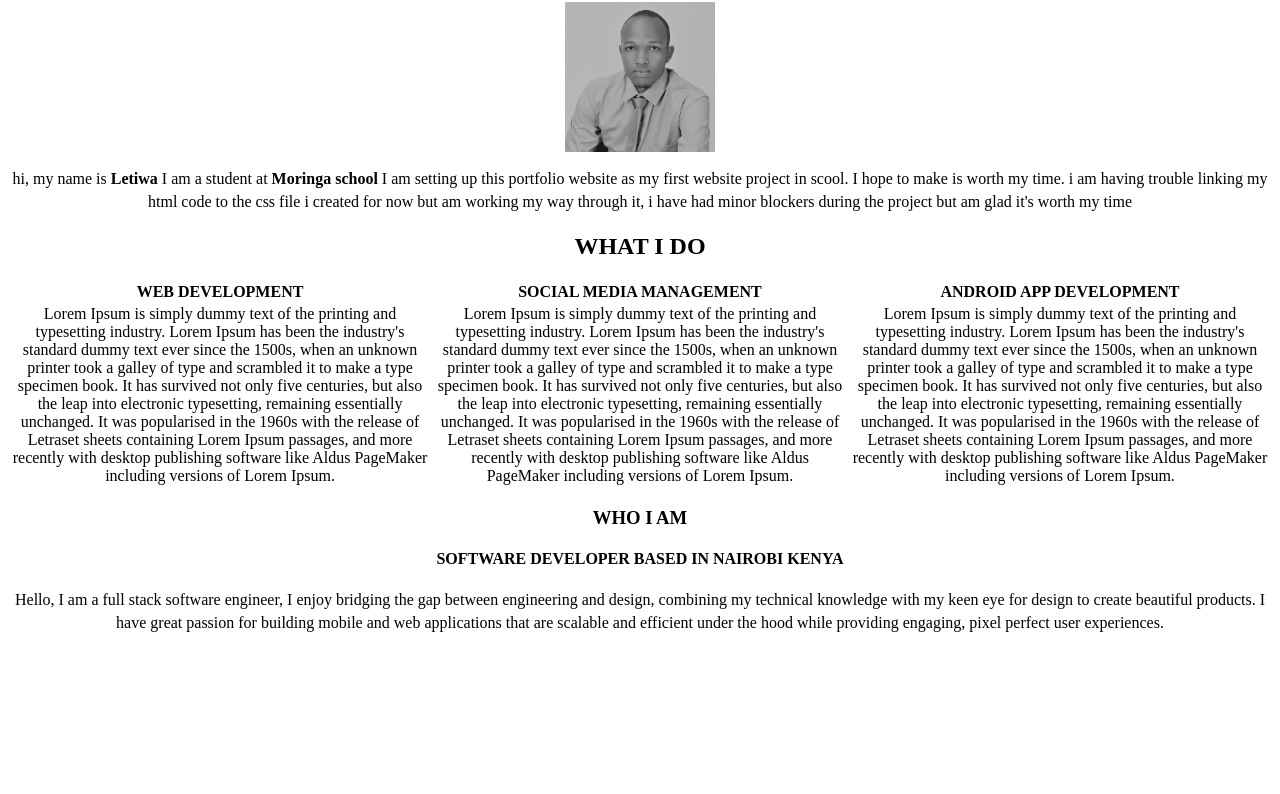
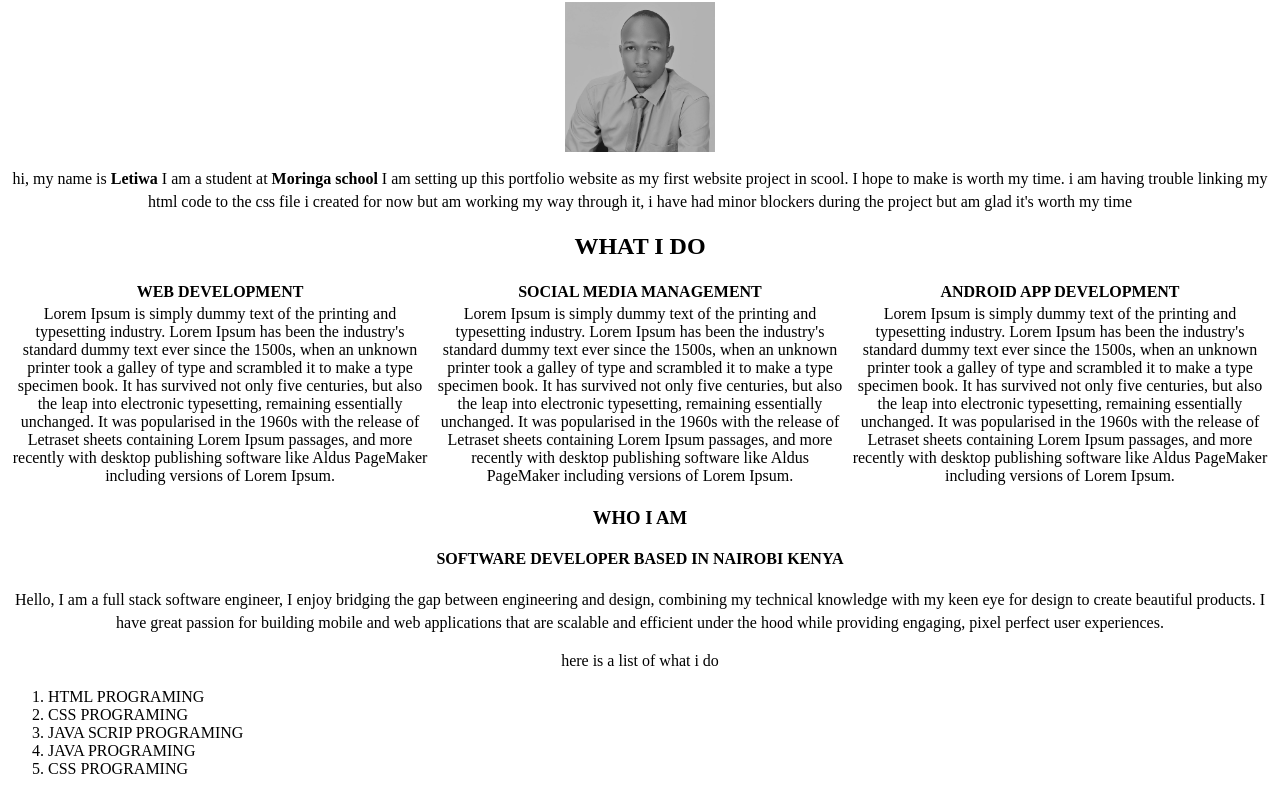
Before and after one commit to Letiwa-Saruni-jnr/portfolio, a plain HTML site: page index.html in a window 1280 px wide. Shown: the part 64-858 px from the top of the page. Before the commit the page ends 800 px from the top, so only its background shows below. Drawn offline with Linux system fonts and the light colour scheme.

Commit message:
added spaces

```diff
--- a/index.html
+++ b/index.html
@@ -28,7 +28,6 @@
       </tr>
 
               <td>Lorem Ipsum is simply dummy text of the printing and typesetting industry. Lorem Ipsum has been the industry's standard dummy text ever since the 1500s, when an unknown printer took a galley of type and scrambled it to make a type specimen book. It has survived not only five centuries, but also the leap into electronic typesetting, remaining essentially unchanged. It was popularised in the 1960s with the release of Letraset sheets containing Lorem Ipsum passages, and more recently with desktop publishing software like Aldus PageMaker including versions of Lorem Ipsum.</td>
-
                       <td>
                         Lorem Ipsum is simply dummy text of the printing and typesetting industry. Lorem Ipsum has been the industry's standard dummy text ever since the 1500s, when an unknown printer took a galley of type and scrambled it to make a type specimen book. It has survived not only five centuries, but also the leap into electronic typesetting, remaining essentially unchanged. It was popularised in the 1960s with the release of Letraset sheets containing Lorem Ipsum passages, and more recently with desktop publishing software like Aldus PageMaker including versions of Lorem Ipsum.
                       </td>
@@ -44,8 +43,15 @@
             products. I have great passion for building mobile and web applications that are scalable and
              efficient under the hood while providing engaging, pixel perfect user experiences.</p>
 
-
-
+<p> here is a list of what i do
+  <ol>
+    <li> HTML PROGRAMING</LI>
+      <li> CSS PROGRAMING</LI>
+        <li> JAVA SCRIP PROGRAMING</LI>
+          <li> JAVA PROGRAMING</LI>
+            <li> CSS PROGRAMING</LI>
+    </ol>
+</p>
 
   </body>
 </html>
```
Lines whose indentation alone changed are shown as unchanged.
